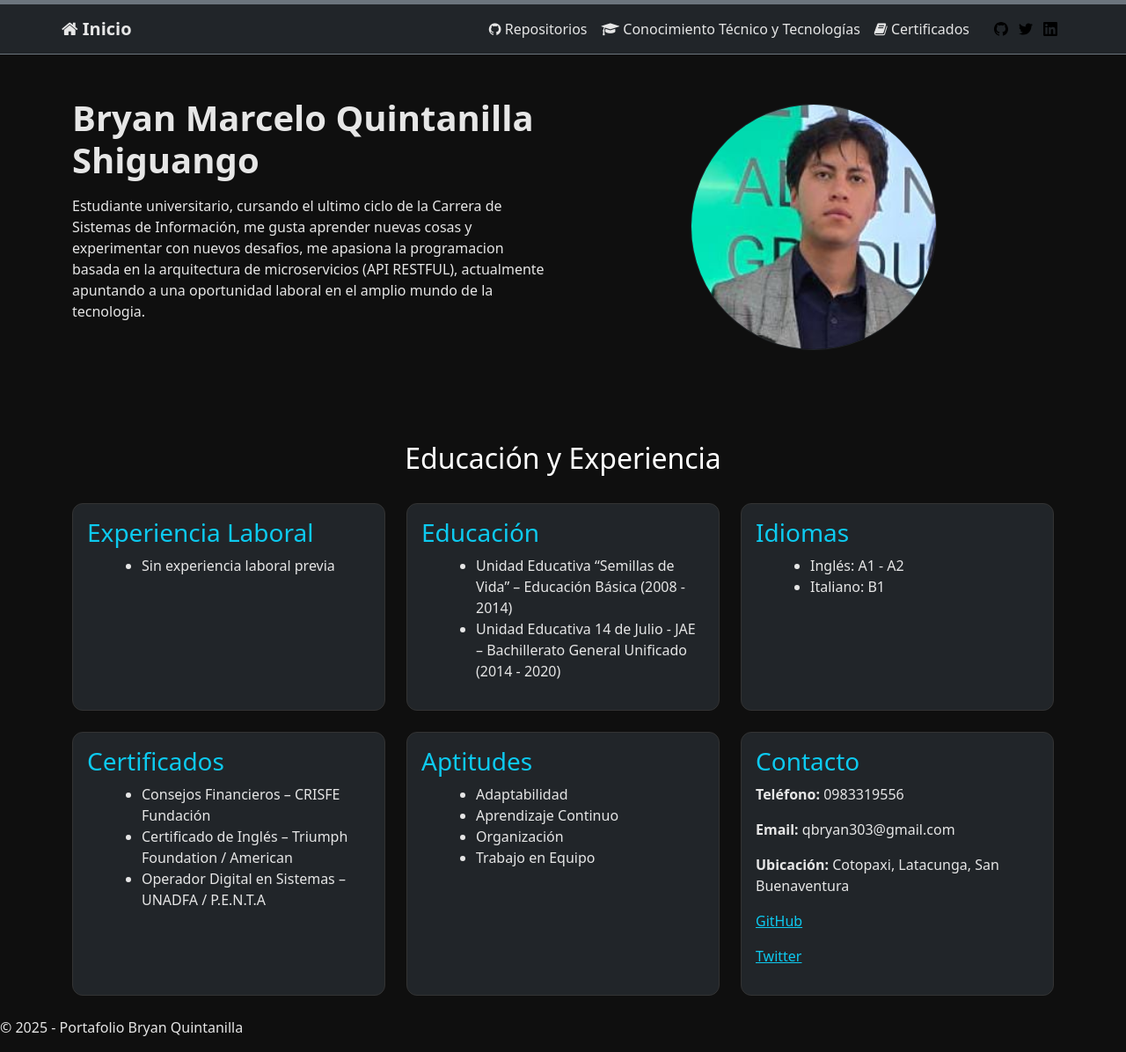
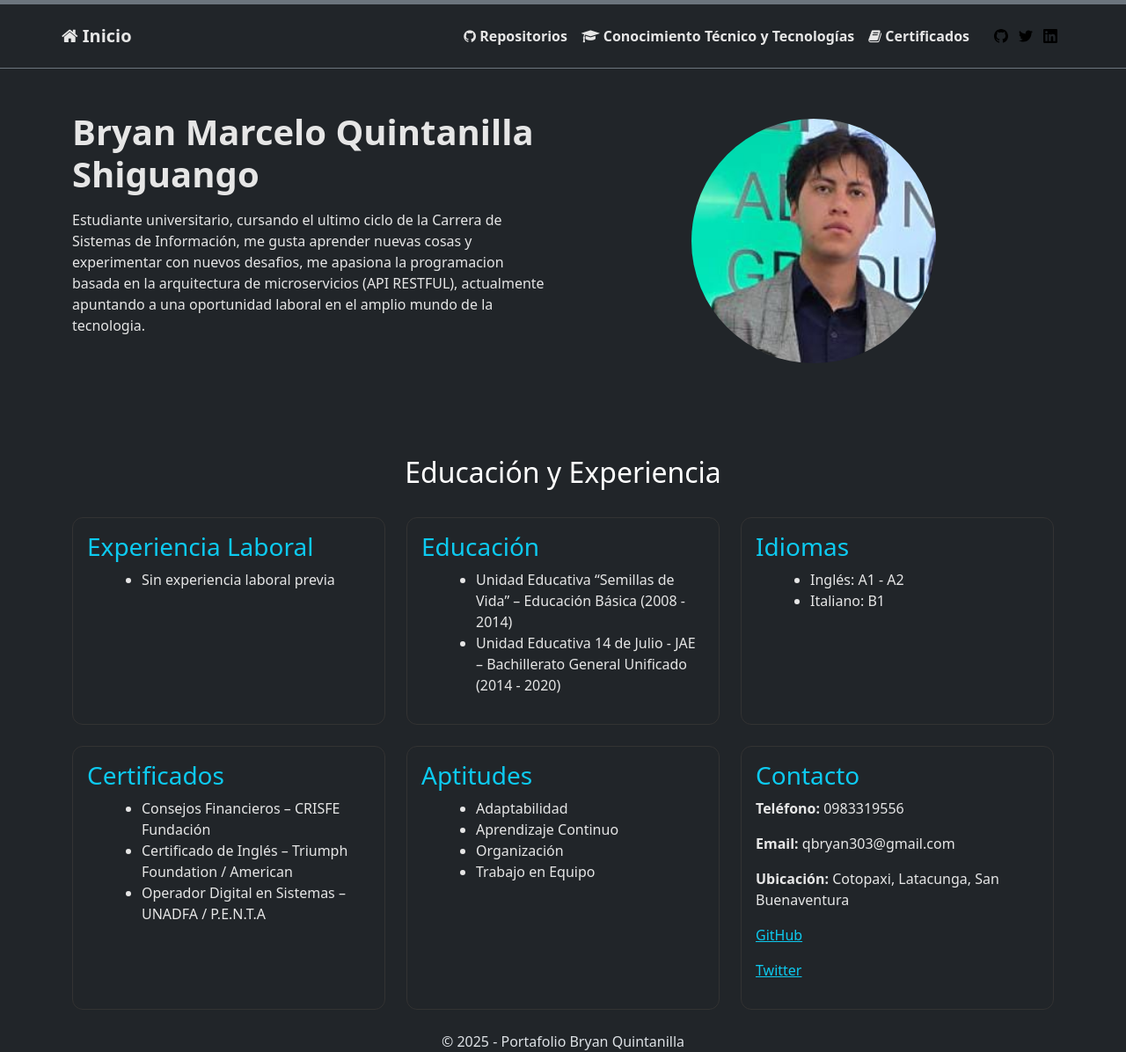
Before and after one commit to Vintailsz/Bryan-Quintanilla-Portfolio, a Jekyll site: the page built from index.html, in a window 1280 px wide and 1196 px high. Shown: the whole window at 88% size. Built offline with Jekyll 4.4.1, drawn with Linux system fonts in a browser that asks for light colours.

Commit message:
arreglado bt5 otra vez

```diff
--- a/_includes/header.html
+++ b/_includes/header.html
@@ -1,5 +1,5 @@
-<header class="site-header bg-dark border-bottom border-secondary">
-  <nav class="navbar navbar-expand-lg navbar-dark container py-2">
+<header class="site-header bg-dark border-bottom border-secondary sticky-top">
+  <nav class="navbar navbar-expand-lg navbar-dark container py-3">
 
     <a class="navbar-brand fw-bold" href="index.html">
       <i class="fa fa-home"></i> Inicio
@@ -13,19 +13,19 @@
       <ul class="navbar-nav ms-auto mb-2 mb-lg-0">
 
         <li class="nav-item">
-          <a class="nav-link" href="repositorios.html">
+          <a class="nav-link fw-bold" href="repositorios.html">
             <i class="fa fa-github"></i> Repositorios
           </a>
         </li>
 
         <li class="nav-item">
-          <a class="nav-link" href="conocimientos.html">
+          <a class="nav-link fw-bold" href="conocimientos.html">
             <i class="fa fa-graduation-cap"></i> Conocimiento Técnico y Tecnologías
           </a>
         </li>
 
         <li class="nav-item">
-          <a class="nav-link" href="certificados.html">
+          <a class="nav-link fw-bold" href="certificados.html">
             <i class="fa fa-book"></i> Certificados
           </a>
         </li>
@@ -43,8 +43,8 @@
             </svg>
           </a>
 
-          <a href="https://www.linkedin.com/in/bryan-marcelo-quintanilla-shiguango-2a35591a4/"
-             target="_blank" class="nav-link p-1">
+          <a href="https://www.linkedin.com/in/bryan-marcelo-quintanilla-shiguango-2a35591a4/" target="_blank"
+            class="nav-link p-1">
             <svg width="20" height="20">
               <use xlink:href="{{ '/assets/minima-social-icons.svg#linkedin' | relative_url }}"></use>
             </svg>
--- a/_layouts/default.html
+++ b/_layouts/default.html
@@ -22,9 +22,12 @@
     {{ content }}
   </main>
 
-  <footer>
-    © 2025 - Portafolio Bryan Quintanilla
-  </footer>
+  <center>
+    <footer>
+      © 2025 - Portafolio Bryan Quintanilla
+    </footer>
+  </center>
+
 
 </body>
 
--- a/assets/main.css
+++ b/assets/main.css
@@ -777,12 +777,6 @@
 
 /*# sourceMappingURL=main.css.map */
 
-html,
-body {
-  background-color: #0f0f0f !important;
-  color: #e6e6e6 !important;
-}
-
 p,
 span,
 li,
```
